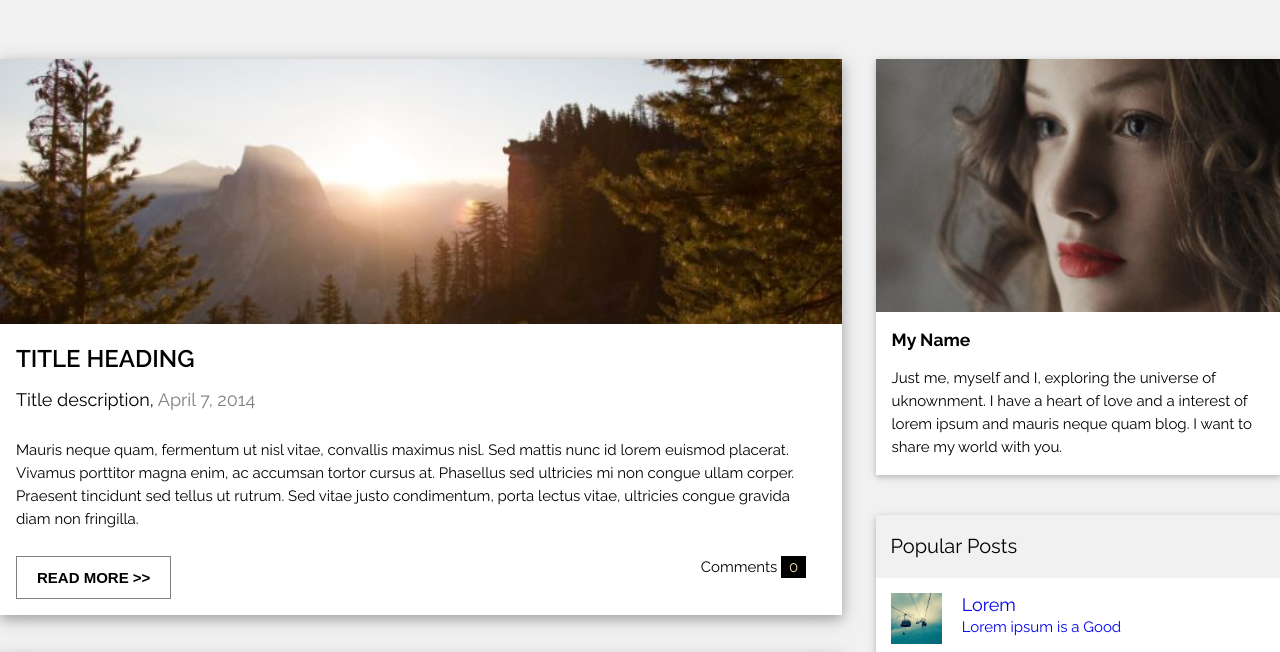
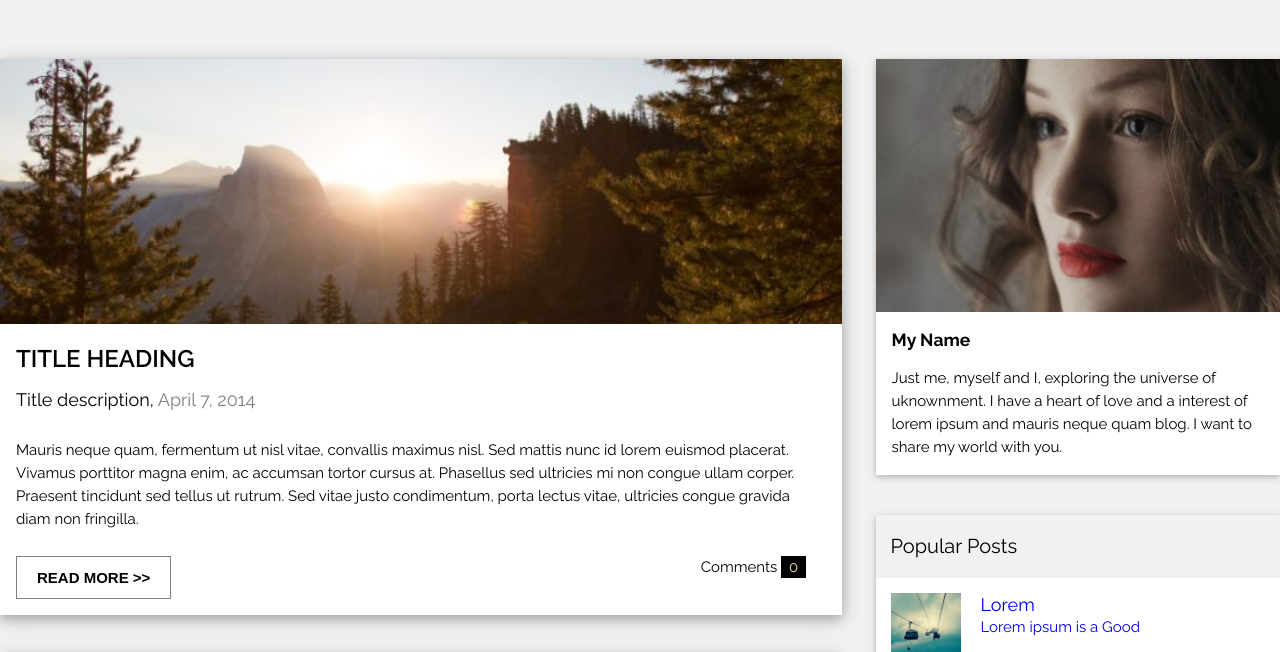
Before and after one commit to MD-Nasir301/My-Blog--Css-Template, a plain HTML site: page index.html in a window 1280 px wide. Shown: the part 137-789 px from the top of the page. Drawn offline with Linux system fonts and the light colour scheme.

Commit message:
some code edited

```diff
--- a/style.css
+++ b/style.css
@@ -22,6 +22,7 @@
 }
 .row {
     display: flex;
+    flex-wrap: wrap;
 }
 .f-sb {
     justify-content: space-between;
@@ -135,6 +136,7 @@
 }
 .single-popular-post {
     display: flex;
+    flex-wrap: wrap;
 }
 .popular-post-area ul {
     margin: 0;
@@ -152,15 +154,12 @@
     background: rgb(216, 207, 207);
 }
 .popular-post-img {
-    width: 15%;
+    width: 70px;
     margin-right: 20px;
     line-height: 0px;
 }
 .popular-post-img img {
     width: 100%;
-}
-.popular-post-title {
-    width: 89%;
 }
 .popular-post-title h5 {
     font-size: 18px;
```
